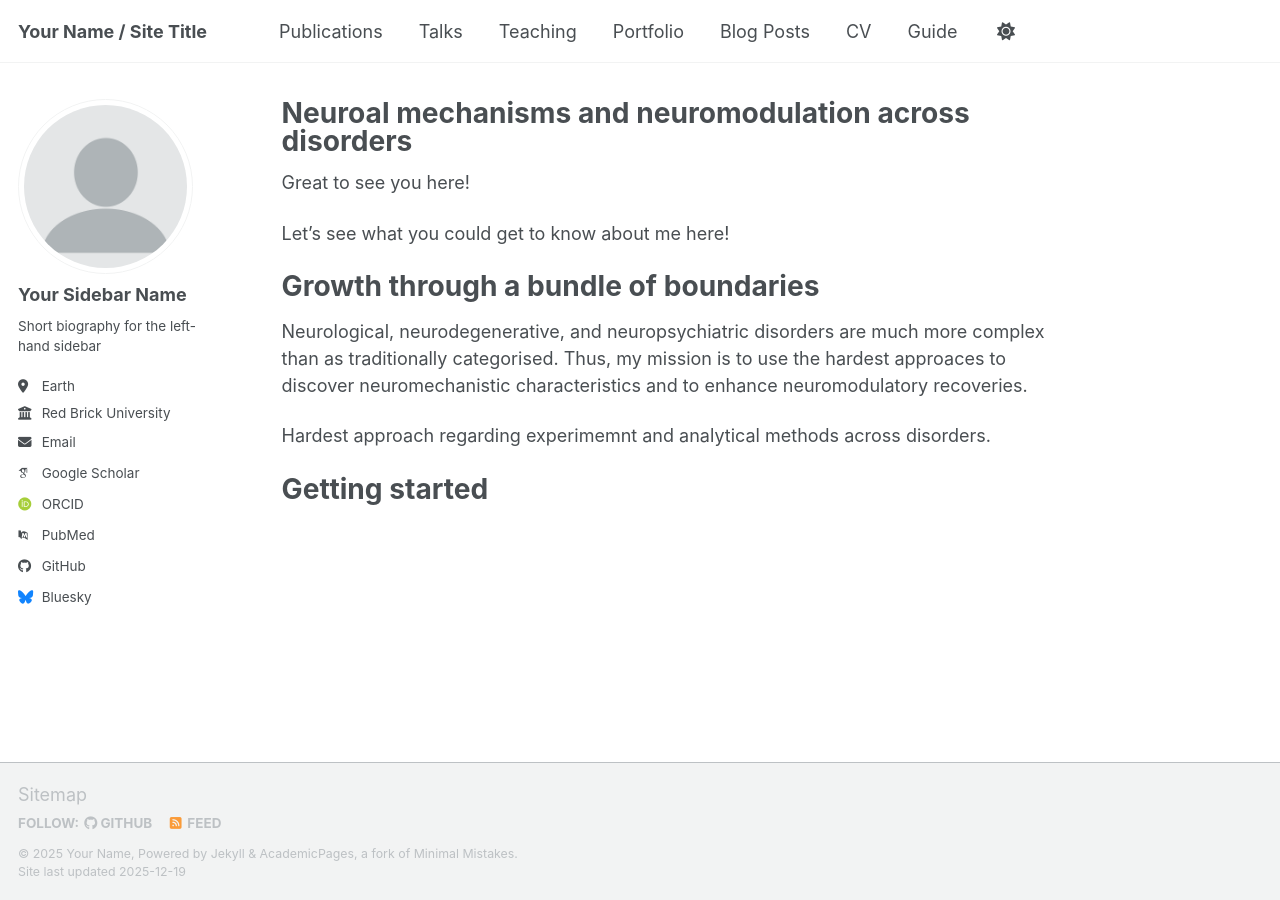
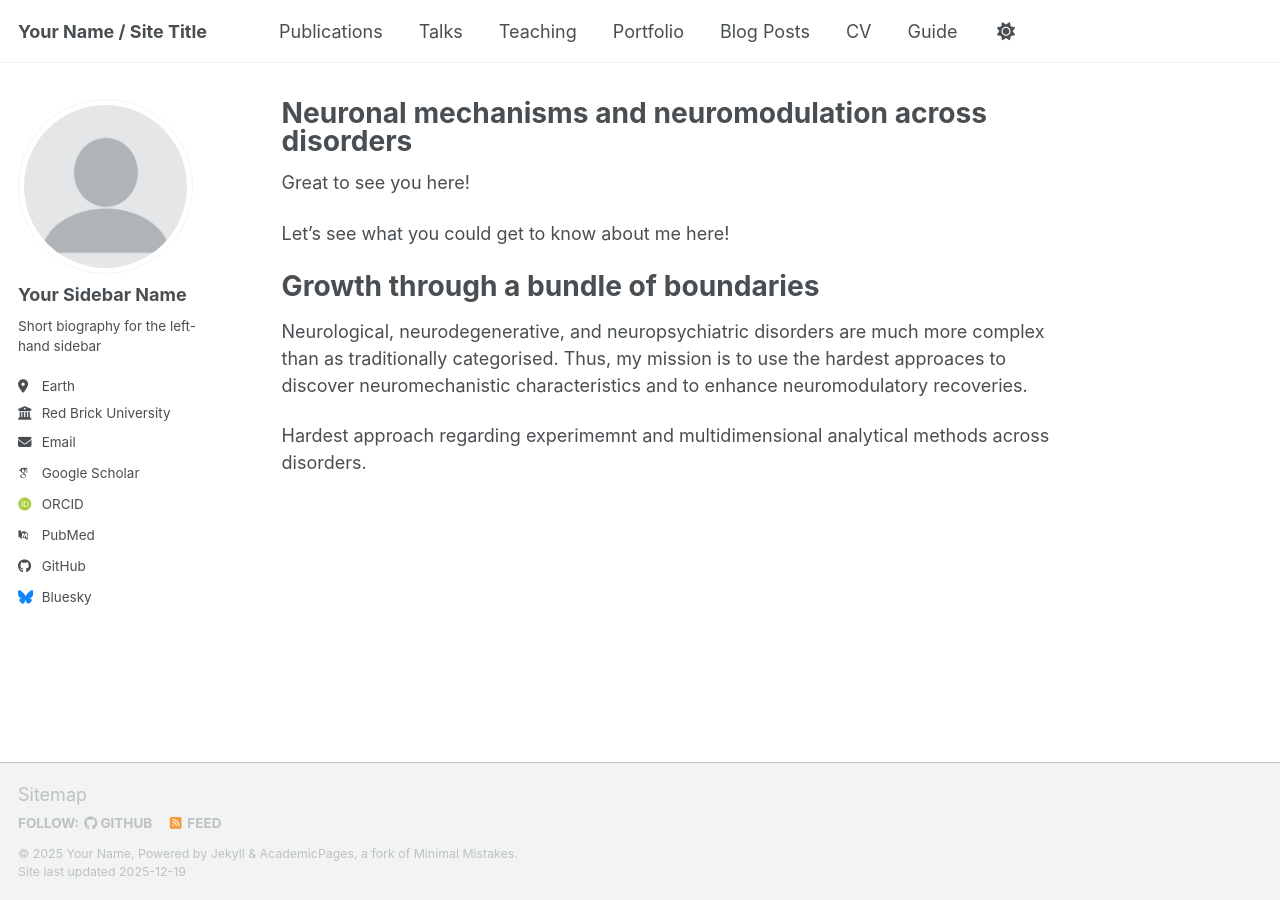
Before and after one commit to rashid-de/rashid.de, a Jekyll site: the page built from _pages/about.md, in a window 1280 px wide. Built offline with Jekyll 4.4.1, drawn with Linux system fonts in a browser that asks for light colours; some web fonts are replaced; a script bundle is joined from its source files by our own code; library files that are not in the unit come from our copies.

Commit message:
Update about.md

```diff
--- a/_pages/about.md
+++ b/_pages/about.md
@@ -1,6 +1,6 @@
 ---
 permalink: /
-title: "Neuroal mechanisms and neuromodulation across disorders"
+title: "Neuronal mechanisms and neuromodulation across disorders"
 author_profile: true
 redirect_from:
   - /about/
@@ -15,8 +15,4 @@ Growth through a bundle of boundaries
 ======
 Neurological, neurodegenerative, and neuropsychiatric disorders are much more complex than as traditionally categorised. Thus, my mission is to use the hardest approaces to discover neuromechanistic characteristics and to enhance neuromodulatory recoveries.
 
-Hardest approach regarding experimemnt and analytical methods across disorders.
-
-
-Getting started
-======
+Hardest approach regarding experimemnt and multidimensional analytical methods across disorders.
```
